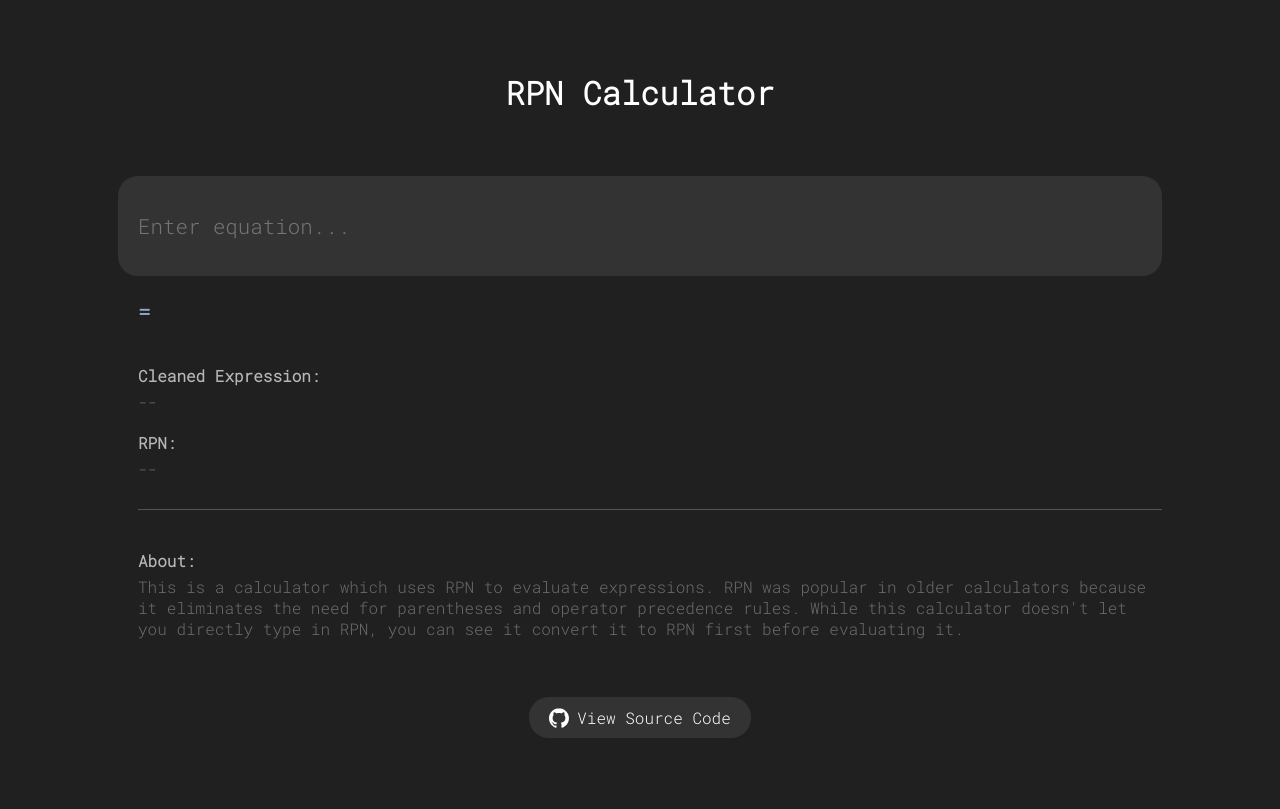
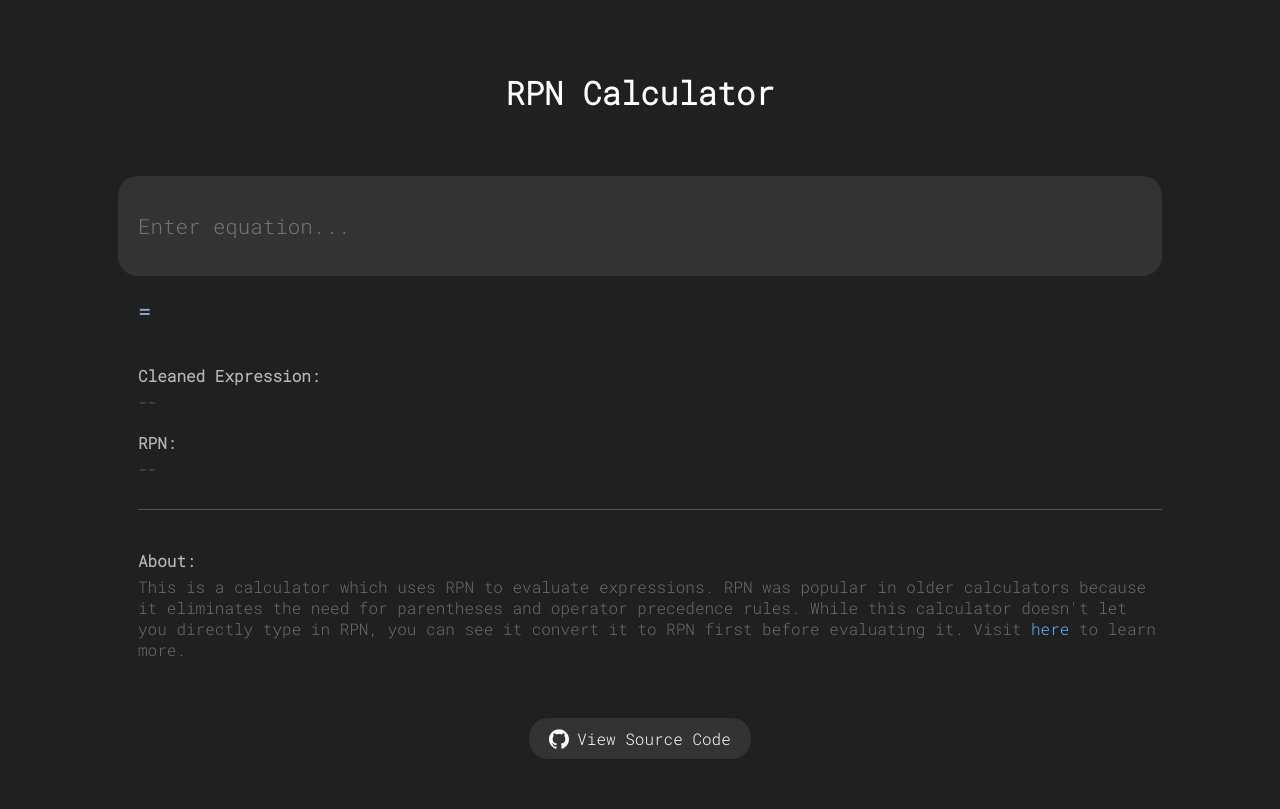
Before and after one commit to Raphael-W/RPN-Calculator, a plain HTML site: page index.html in a window 1280 px wide. Drawn offline with Linux system fonts and the light colour scheme.

Commit message:
Added wikipedia link

```diff
--- a/index.html
+++ b/index.html
@@ -22,7 +22,7 @@
     </div>
     <hr>
     <p class="subheading">About:</p>
-    <p class="info">This is a calculator which uses RPN to evaluate expressions. RPN was popular in older calculators because it eliminates the need for parentheses and operator precedence rules. While this calculator doesn't let you directly type in RPN, you can see it convert it to RPN first before evaluating it.</p>
+    <p class="info">This is a calculator which uses RPN to evaluate expressions. RPN was popular in older calculators because it eliminates the need for parentheses and operator precedence rules. While this calculator doesn't let you directly type in RPN, you can see it convert it to RPN first before evaluating it. Visit <a href="https://en.wikipedia.org/wiki/Reverse_Polish_notation" target="_blank">here</a> to learn more.</p>
     <br>
 
     <div class="githubButton">
--- a/style.css
+++ b/style.css
@@ -137,3 +137,16 @@ h1 {
     height: 20px;
     fill: #ffffff;
 }
+
+p a {
+	color: #66b2ff; /* Light blue color */
+	text-decoration: none; /* Remove underline */
+}
+
+p a:visited {
+	color: #91aacb; /* Keep the same color even after visiting */
+}
+
+p a:hover {
+	text-decoration: underline; /* Optional: underline on hover for better UX */
+}
```
